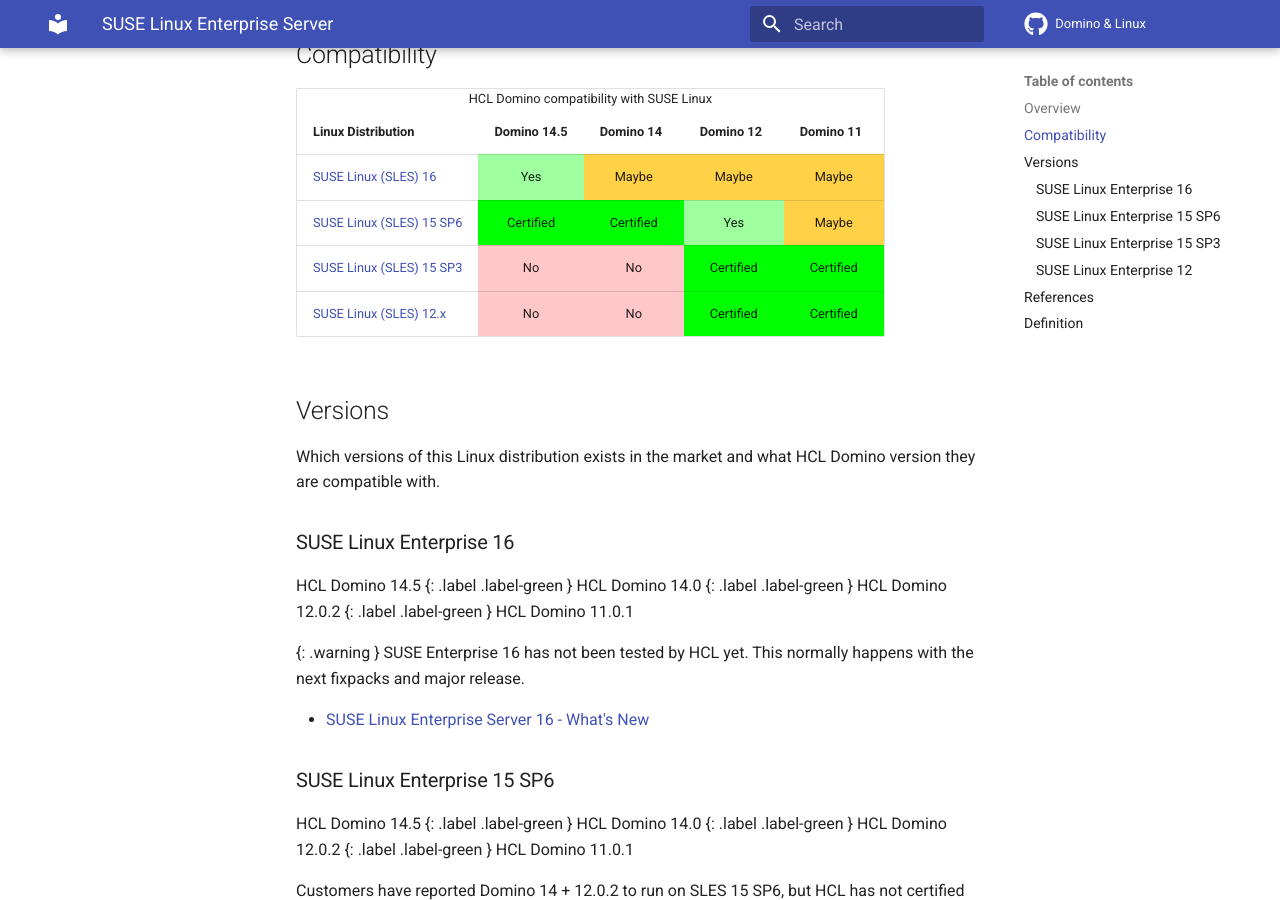
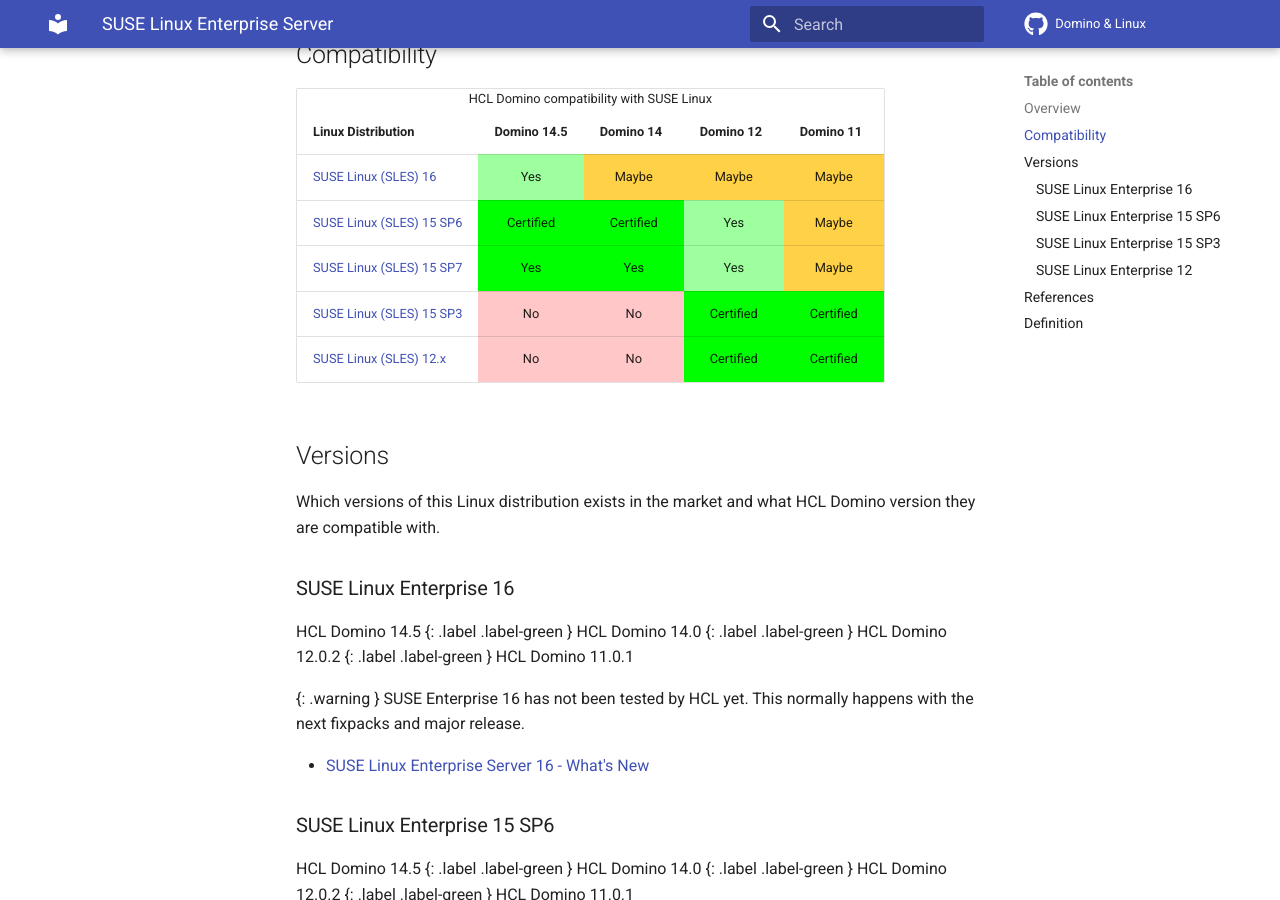
Before and after one commit to HCL-TECH-SOFTWARE/domino-linux, an MkDocs documentation site: the page built from docs/linux/sles.md, in a window 1280 px wide and 900 px high, scrolled down 482 px. Built offline with MkDocs 1.6.1 and Material for MkDocs 9.7.7, drawn with Linux system fonts in a browser that asks for light colours; comment, search, counter and statistics services are not loaded.

Commit message:
SLES SP7 update

```diff
--- a/docs/linux/sles.md
+++ b/docs/linux/sles.md
@@ -55,6 +55,13 @@
       <td><a href="#suse-linux-enterprise-15-sp6">SUSE Linux (SLES) 15 SP6</a></td>
       <td style="background:#00FF00;text-align:center;" >Certified</td>
       <td style="background:#00FF00;text-align:center;" >Certified</td>
+      <td style="background:#9EFF9E;text-align:center;" >Yes</td>
+      <td style="background:#FFD147;text-align:center;" >Maybe</td>
+    </tr>
+    <tr>
+      <td><a href="#suse-linux-enterprise-15-sp6">SUSE Linux (SLES) 15 SP7</a></td>
+      <td style="background:#00FF00;text-align:center;" >Yes</td>
+      <td style="background:#00FF00;text-align:center;" >Yes</td>
       <td style="background:#9EFF9E;text-align:center;" >Yes</td>
       <td style="background:#FFD147;text-align:center;" >Maybe</td>
     </tr> <tr>
```
